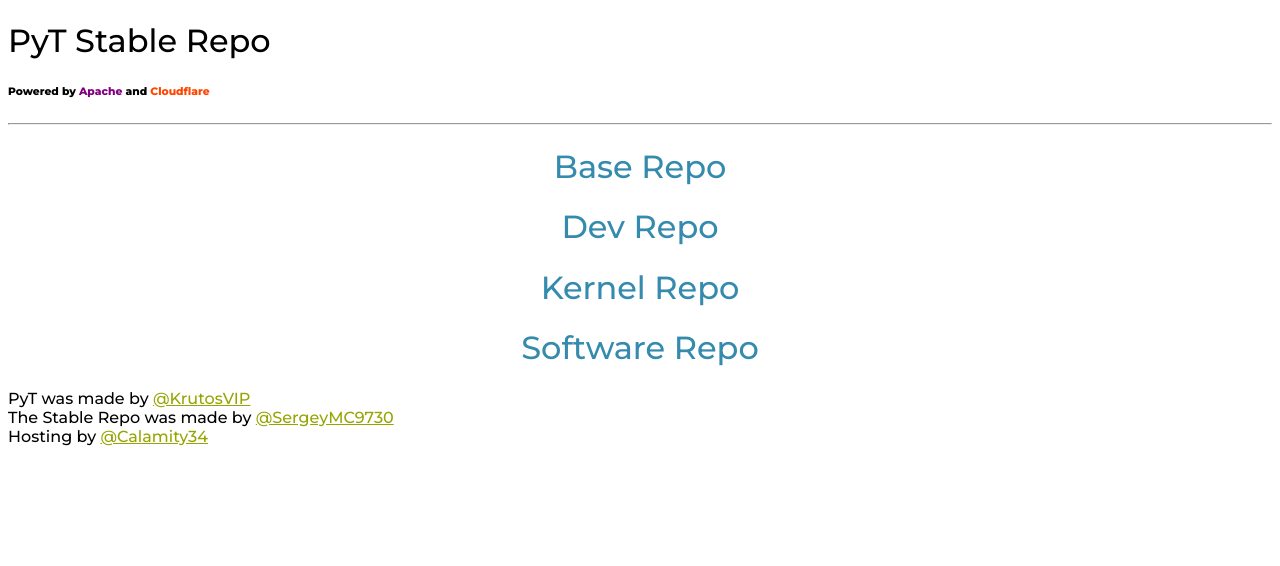
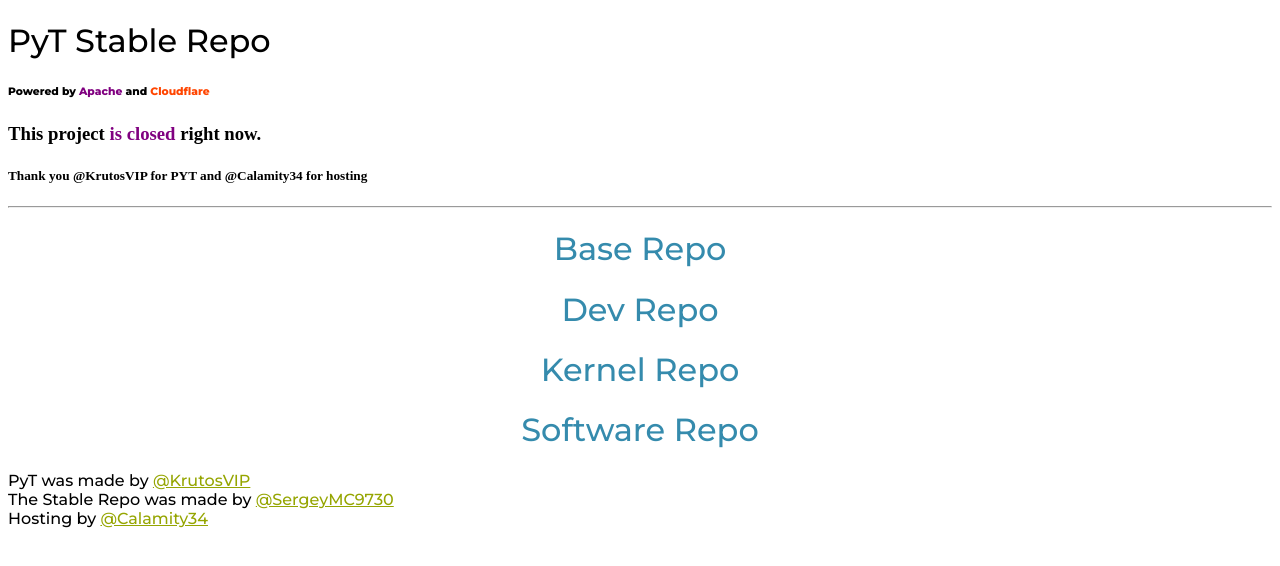
Before and after one commit to SergeyMC9730/PYT-Stable, a plain HTML site: page index.html in a window 1280 px wide. Drawn offline with Linux system fonts and the light colour scheme.

Commit message:
project is closed right now
i have access tho

```diff
--- a/index.html
+++ b/index.html
@@ -9,6 +9,8 @@
     <body>
         <h1>PyT Stable Repo</h1>
         <h6>Powered by <purple class="purple">Apache</purple> and <orange class="orange">Cloudflare</orange></h6>
+        <h3>This project <purple class="purple">is closed</purple> right now.</h3>
+        <h5>Thank you @KrutosVIP for PYT and @Calamity34 for hosting</h5>
         <hr>
         <div class="list">
             <h1><a class="listlink" href="base/">Base Repo</a></h1>
```
